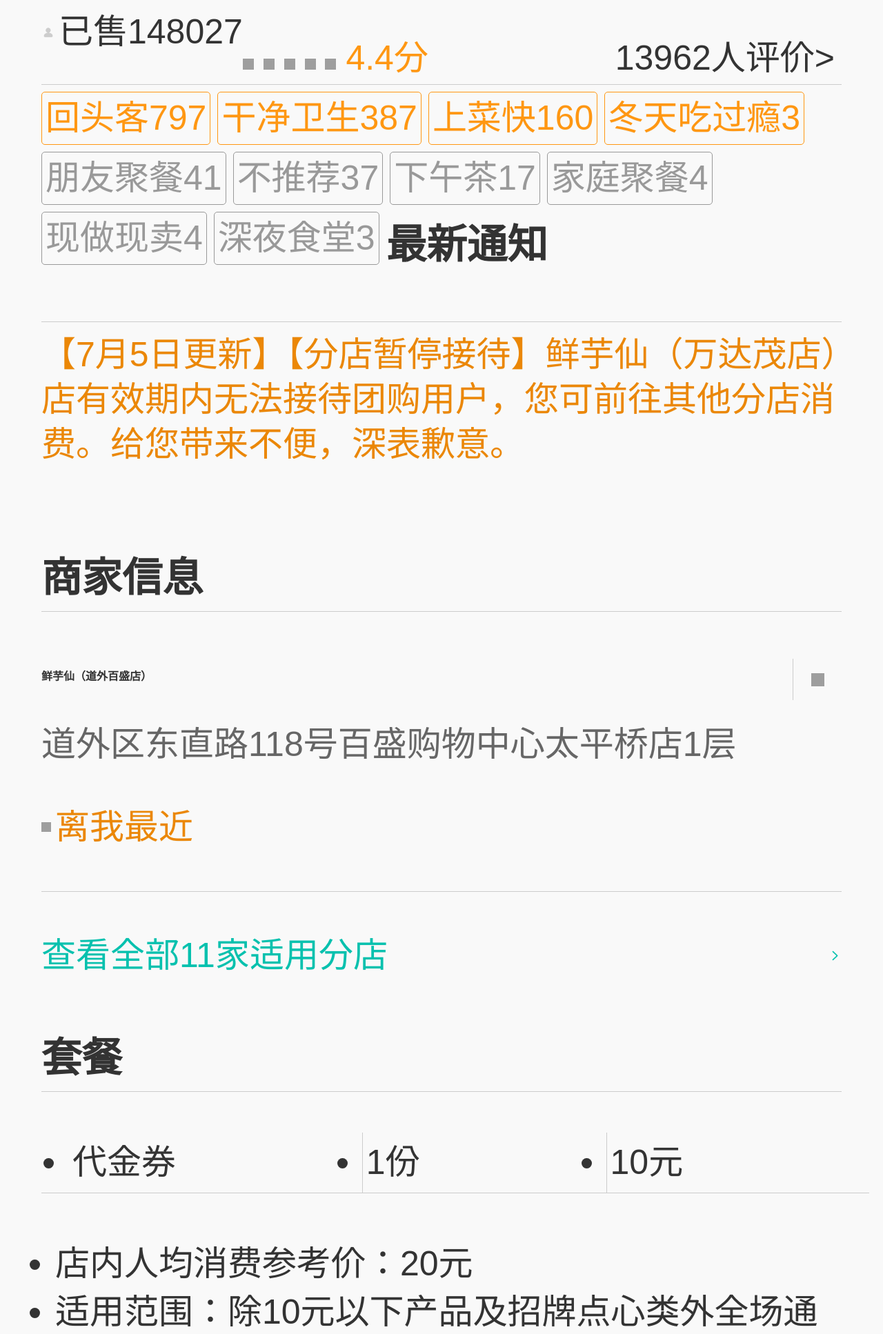
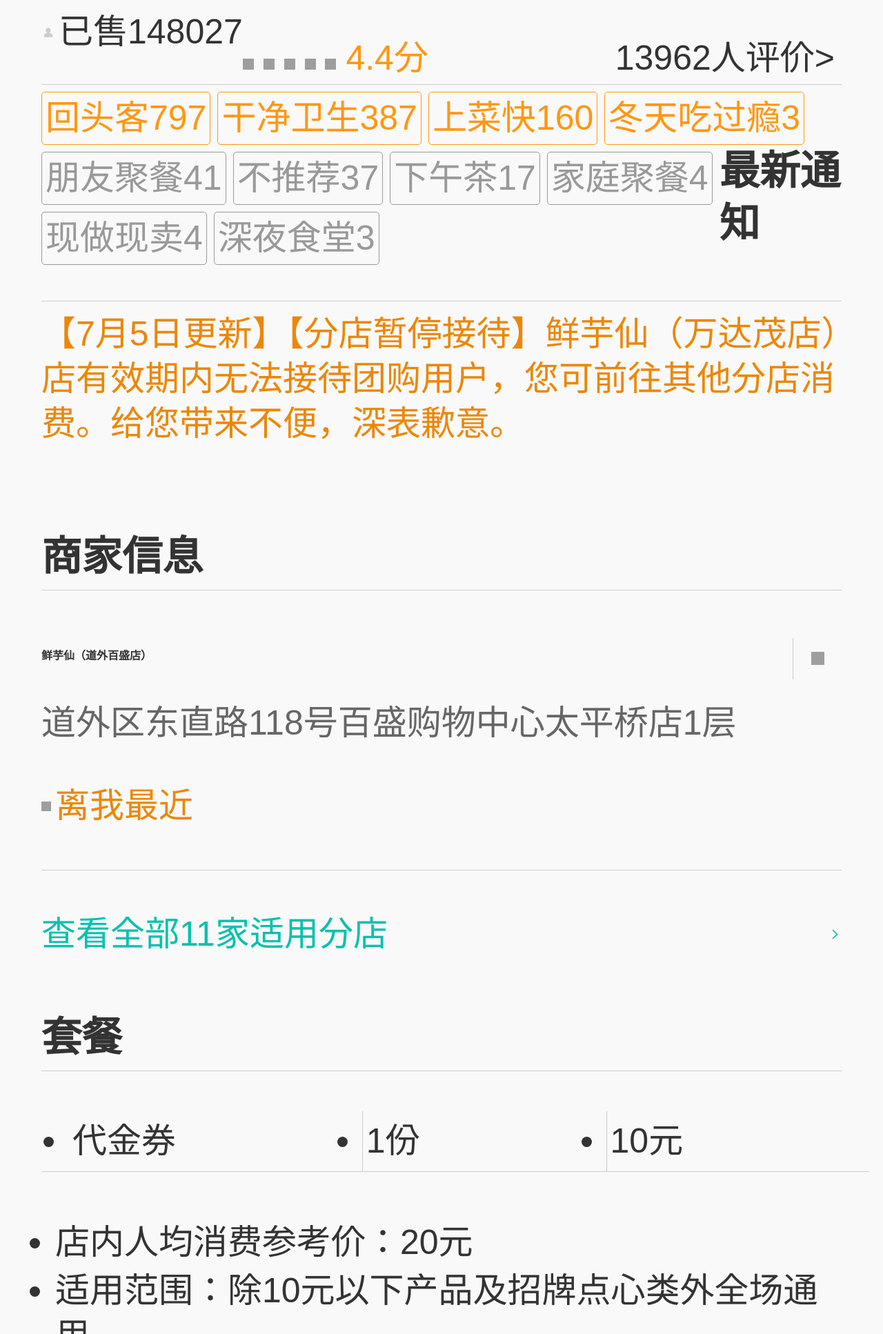
Before and after one commit to xiecheng328/nefu2017, a PHP site: page /detail.html in a window 1280 px wide. Shown: the part 490-2424 px from the top of the page at 69% size. Run offline with PHP 8.4, Linux system fonts and the light colour scheme; grey boxes are pictures that could not be loaded.

Commit message:
美团详情

```diff
--- a/meituan/css/detail.css
+++ b/meituan/css/detail.css
@@ -121,9 +121,6 @@
     float: right;
     margin-right: 0.2rem;
 }
-#type{
-    height: 2.7rem;
-}
 #type span{
     color: #999;
     border: 1px solid #999;
@@ -136,6 +133,9 @@
 #type span.hot{
     color: #ff9712;
     border: 1px solid #ff9712;
+}
+#inform{
+    margin-top: 0.3rem;
 }
 #inform h3{
     padding-bottom: 0.3rem;
@@ -280,12 +280,13 @@
 }
 #evaluate .item-title .desc{
     float: left;
-    margin-top: 0.1rem;
+    margin-top: 0.05rem;
     margin-left: 0.3rem;
 }
 #evaluate .item-title .name{
     font-size: 0.24rem;
     color: #666;
+    margin-bottom: 0.05rem;
 }
 #evaluate .item-title .desc img{
     width: 0.28rem;
@@ -293,6 +294,7 @@
 }
 #evaluate .item-title .date{
     font-size: .24rem;
+    margin-left: 0.2rem;
 }
 #evaluate .item-content{
     clear: both;
--- a/meituan/detail.html
+++ b/meituan/detail.html
@@ -15,7 +15,7 @@
     <script src="javascript/detail.js"></script>
     <script src="javascript/jquery.mobile-1.4.5.js"></script>
 </head>
-<body style="height: 2000px;">
+<body>
 <div data-role="page">
     <div data-role="header" id="header">
         <div id="left">
@@ -56,7 +56,7 @@
                 <span class="score">4.4分</span>
                 <span class="evaluate-num">13962人评价&gt;</span>
             </div>
-            <div id="type">
+            <div id="type" class="clearfix">
                 <span class="hot">回头客797</span>
                 <span class="hot">干净卫生387</span>
                 <span class="hot">上菜快160</span>
```
